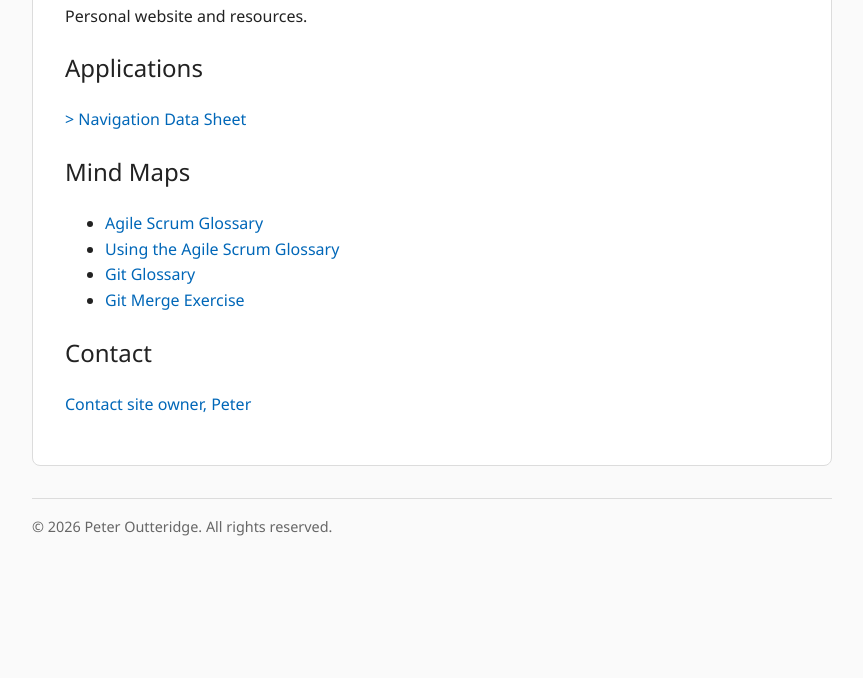
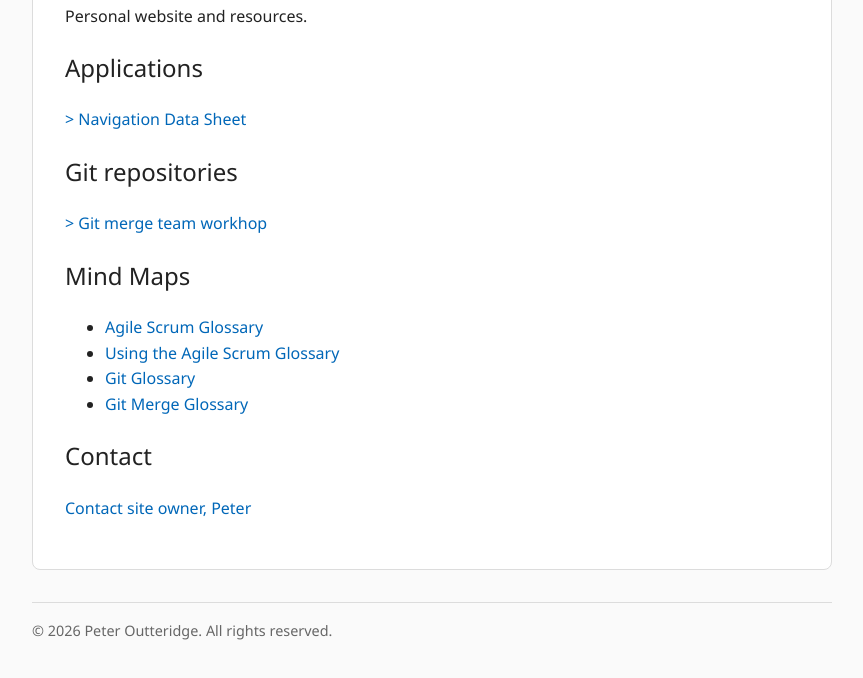
Before and after one commit to outteridge/outteridge.au, a plain HTML site: page index.html in a window 1280 px wide. Shown: the part 142-820 px from the top of the page, without its empty margins (208-1071 px from the left). Drawn offline with Linux system fonts and the light colour scheme.

Commit message:
Add Git merge repo.

```diff
--- a/index.html
+++ b/index.html
@@ -20,6 +20,16 @@
             target="_blank"
             rel="noopener noreferrer">>
         Navigation Data Sheet
+        </a>
+    </p>
+
+    <h2>Git repositories</h2>
+
+    <p>
+        <a href="https://github.com/outteridge/todo-app"
+            target="_blank"
+            rel="noopener noreferrer">>
+        Git merge team workhop
         </a>
     </p>
 
@@ -54,7 +64,7 @@
             <a href="https://share.mindmanager.com/#publish/nXhCvZnU-d_Fr7258kAlBBPsuCjTXK5rNoNrbQFk"
             target="_blank"
             rel="noopener noreferrer">
-                Git Merge Exercise
+                Git Merge Glossary
             </a>
         </li>
     </ul>
```
